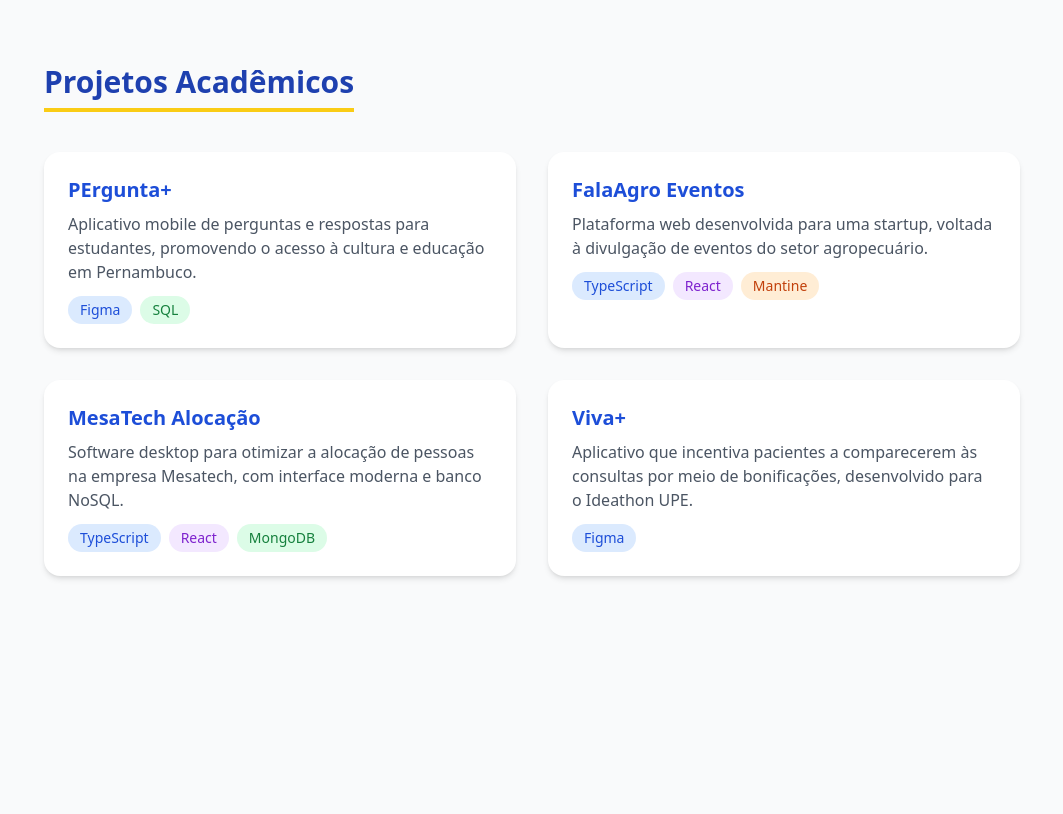
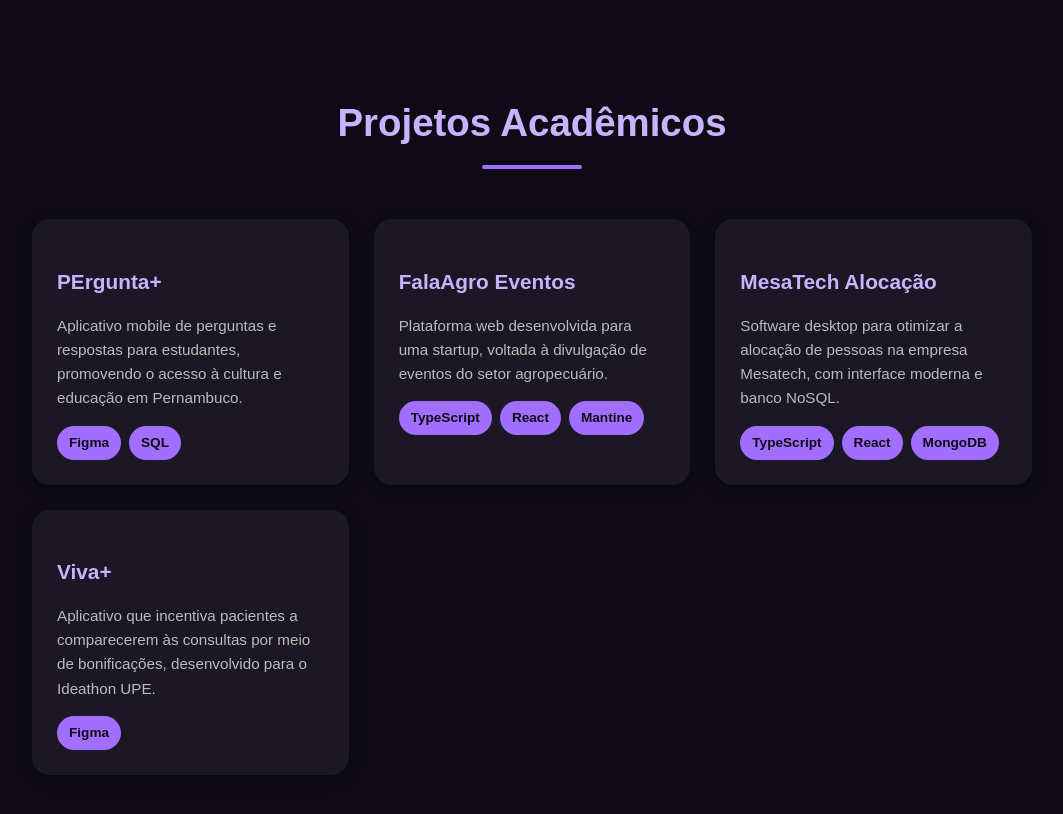
Before and after one commit to JulianaPelozo/juliana-portfolio, a plain HTML site: page portfolio/index.html in a window 1280 px wide. Shown: the whole page, without its empty margins (108-1171 px from the left). Drawn offline with nearby package versions, Linux system fonts and the light colour scheme.

Commit message:
Update index.html and create style.css

```diff
--- a/portfolio/index.html
+++ b/portfolio/index.html
@@ -4,63 +4,49 @@
   <meta charset="UTF-8">
   <meta name="viewport" content="width=device-width, initial-scale=1.0">
   <title>Projetos Acadêmicos - Juliana Pelozo</title>
-  <script src="https://cdn.tailwindcss.com"></script>
+  <link rel="stylesheet" href="style.css">
 </head>
-<body class="bg-gray-50 text-gray-800 font-sans">
+<body>
 
-  <section id="projetos" class="max-w-5xl mx-auto px-6 py-16">
-    <h2 class="text-3xl font-bold text-blue-800 mb-10 text-center border-b-4 border-yellow-400 inline-block pb-2">
-      Projetos Acadêmicos
-    </h2>
+  <section id="projetos">
+    <h2>Projetos Acadêmicos</h2>
 
-    <div class="grid md:grid-cols-2 gap-8">
+    <div class="grid-container">
 
-      <!-- Card 1 -->
-      <div class="bg-white rounded-2xl shadow-md hover:shadow-lg transition-all duration-300 p-6">
-        <h3 class="text-xl font-semibold text-blue-700 mb-2">PErgunta+</h3>
-        <p class="text-gray-600 mb-3">
-          Aplicativo mobile de perguntas e respostas para estudantes, promovendo o acesso à cultura e educação em Pernambuco.
-        </p>
-        <div class="flex flex-wrap gap-2 mt-2">
-          <span class="bg-blue-100 text-blue-700 text-sm px-3 py-1 rounded-full">Figma</span>
-          <span class="bg-green-100 text-green-700 text-sm px-3 py-1 rounded-full">SQL</span>
+      <div class="card">
+        <h3>PErgunta+</h3>
+        <p>Aplicativo mobile de perguntas e respostas para estudantes, promovendo o acesso à cultura e educação em Pernambuco.</p>
+        <div class="tags">
+          <span>Figma</span>
+          <span>SQL</span>
         </div>
       </div>
 
-      <!-- Card 2 -->
-      <div class="bg-white rounded-2xl shadow-md hover:shadow-lg transition-all duration-300 p-6">
-        <h3 class="text-xl font-semibold text-blue-700 mb-2">FalaAgro Eventos</h3>
-        <p class="text-gray-600 mb-3">
-          Plataforma web desenvolvida para uma startup, voltada à divulgação de eventos do setor agropecuário.
-        </p>
-        <div class="flex flex-wrap gap-2 mt-2">
-          <span class="bg-blue-100 text-blue-700 text-sm px-3 py-1 rounded-full">TypeScript</span>
-          <span class="bg-purple-100 text-purple-700 text-sm px-3 py-1 rounded-full">React</span>
-          <span class="bg-orange-100 text-orange-700 text-sm px-3 py-1 rounded-full">Mantine</span>
+      <div class="card">
+        <h3>FalaAgro Eventos</h3>
+        <p>Plataforma web desenvolvida para uma startup, voltada à divulgação de eventos do setor agropecuário.</p>
+        <div class="tags">
+          <span>TypeScript</span>
+          <span>React</span>
+          <span>Mantine</span>
         </div>
       </div>
 
-      <!-- Card 3 -->
-      <div class="bg-white rounded-2xl shadow-md hover:shadow-lg transition-all duration-300 p-6">
-        <h3 class="text-xl font-semibold text-blue-700 mb-2">MesaTech Alocação</h3>
-        <p class="text-gray-600 mb-3">
-          Software desktop para otimizar a alocação de pessoas na empresa Mesatech, com interface moderna e banco NoSQL.
-        </p>
-        <div class="flex flex-wrap gap-2 mt-2">
-          <span class="bg-blue-100 text-blue-700 text-sm px-3 py-1 rounded-full">TypeScript</span>
-          <span class="bg-purple-100 text-purple-700 text-sm px-3 py-1 rounded-full">React</span>
-          <span class="bg-green-100 text-green-700 text-sm px-3 py-1 rounded-full">MongoDB</span>
+      <div class="card">
+        <h3>MesaTech Alocação</h3>
+        <p>Software desktop para otimizar a alocação de pessoas na empresa Mesatech, com interface moderna e banco NoSQL.</p>
+        <div class="tags">
+          <span>TypeScript</span>
+          <span>React</span>
+          <span>MongoDB</span>
         </div>
       </div>
 
-      <!-- Card 4 -->
-      <div class="bg-white rounded-2xl shadow-md hover:shadow-lg transition-all duration-300 p-6">
-        <h3 class="text-xl font-semibold text-blue-700 mb-2">Viva+</h3>
-        <p class="text-gray-600 mb-3">
-          Aplicativo que incentiva pacientes a comparecerem às consultas por meio de bonificações, desenvolvido para o Ideathon UPE.
-        </p>
-        <div class="flex flex-wrap gap-2 mt-2">
-          <span class="bg-blue-100 text-blue-700 text-sm px-3 py-1 rounded-full">Figma</span>
+      <div class="card">
+        <h3>Viva+</h3>
+        <p>Aplicativo que incentiva pacientes a comparecerem às consultas por meio de bonificações, desenvolvido para o Ideathon UPE.</p>
+        <div class="tags">
+          <span>Figma</span>
         </div>
       </div>
 
--- /dev/null
+++ b/portfolio/style.css
@@ -0,0 +1,145 @@
+/* Cores baseadas em tons de roxo e preto */
+:root {
+  --bg-dark: #0e0b16;
+  --bg-card: #1b1725;
+  --accent: #a16eff;
+  --accent-light: #cbb2ff;
+  --text-light: #f3f3f3;
+  --text-muted: #bbb;
+}
+
+body {
+  background: var(--bg-dark);
+  color: var(--text-light);
+  font-family: 'Poppins', sans-serif;
+  margin: 0;
+  padding: 0;
+  line-height: 1.6;
+}
+
+/* Seção principal */
+#projetos {
+  max-width: 1000px;
+  margin: 0 auto;
+  padding: 60px 20px;
+  text-align: center;
+}
+
+/* Título */
+#projetos h2 {
+  font-size: 2.4rem;
+  font-weight: 700;
+  color: var(--accent-light);
+  margin-bottom: 50px;
+  position: relative;
+}
+
+#projetos h2::after {
+  content: '';
+  width: 100px;
+  height: 4px;
+  background: var(--accent);
+  display: block;
+  margin: 12px auto 0;
+  border-radius: 10px;
+}
+
+/* Grade dos cards */
+.grid-container {
+  display: grid;
+  grid-template-columns: repeat(auto-fit, minmax(280px, 1fr));
+  gap: 25px;
+}
+
+/* Estilo dos cards */
+.card {
+  background: var(--bg-card);
+  padding: 25px;
+  border-radius: 18px;
+  box-shadow: 0 4px 15px rgba(0,0,0,0.3);
+  text-align: left;
+  transition: transform 0.3s ease, box-shadow 0.3s ease;
+}
+
+.card:hover {
+  transform: translateY(-5px);
+  box-shadow: 0 6px 20px rgba(161,110,255,0.3);
+}
+
+.card h3 {
+  color: var(--accent-light);
+  font-size: 1.3rem;
+  margin-bottom: 10px;
+}
+
+.card p {
+  color: var(--text-muted);
+  font-size: 0.95rem;
+  margin-bottom: 15px;
+}
+
+/* Tags */
+.tags {
+  display: flex;
+  flex-wrap: wrap;
+  gap: 8px;
+}
+
+.tags span {
+  background: var(--accent);
+  color: var(--bg-dark);
+  font-weight: 600;
+  font-size: 0.85rem;
+  padding: 6px 12px;
+  border-radius: 999px;
+  transition: background 0.3s ease, color 0.3s ease;
+}
+
+.tags span:hover {
+  background: var(--accent-light);
+  color: var(--bg-card);
+}
+
+/* Responsivo */
+@media (max-width: 600px) {
+  #projetos h2 {
+    font-size: 2rem;
+  }
+
+  .card {
+    padding: 20px;
+  }
+}
+/* Cores baseadas em tons de roxo e preto */
+:root {
+  --bg-dark: #0e0b16;
+  --bg-card: #1b1725;
+  --accent: #a16eff;
+  --accent-light: #cbb2ff;
+  --text-light: #f3f3f3;
+  --text-muted: #bbb;
+}
+body {
+  background: var(--bg-dark);
+  color: var(--text-light);
+  font-family: 'Poppins', sans-serif;
+  margin: 0;
+  padding: 0;
+  line-height: 1.6;
+}
+/* Seção principal */
+#projetos {
+  max-width: 1000px;
+  margin: 0 auto;
+  padding: 60px 20px;
+  text-align: center;
+}
+
+/* Título */
+#projetos h2 {
+  font-size: 2.4rem;
+  font-weight: 700;
+  color: var(--accent-light);
+  margin-bottom: 50px;
+  position: relative;
+}
```
